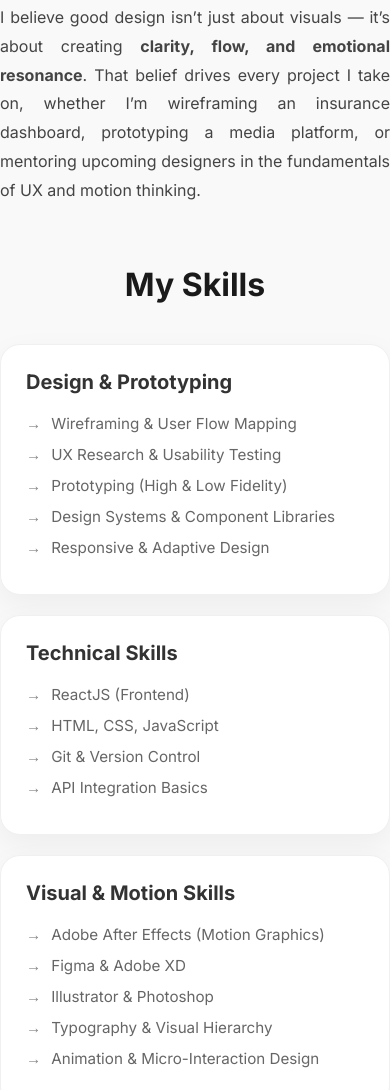
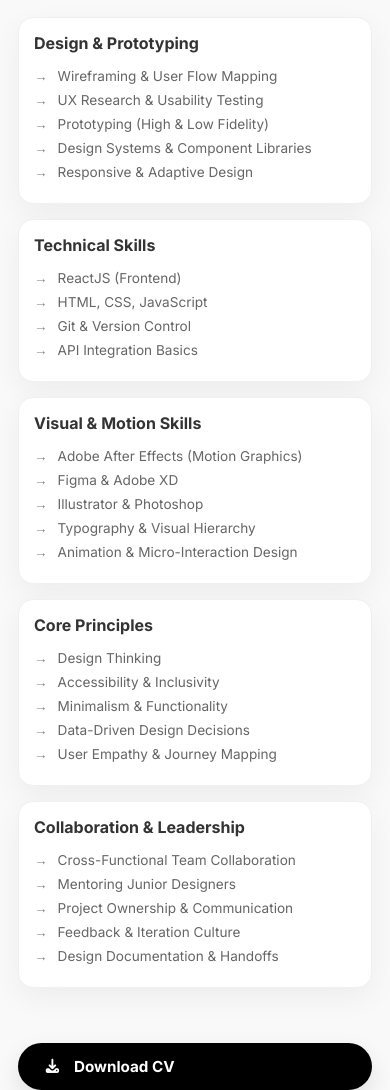
Before and after one commit to pamilerin-adetoye1/my-portfolio, a plain HTML site: page about.html in a window 390 px wide. Shown: the part 910-2000 px from the top of the page. Drawn offline with Linux system fonts and the light colour scheme.

Commit message:
Fix about page responsiveness: add proper padding and improve mobile scaling

```diff
--- a/about.css
+++ b/about.css
@@ -1,9 +1,23 @@
 /* Hero Section */
 .about-section {
-  padding: 80px 20px;
+  padding: 80px 40px;
   text-align: center;
-  max-width: 1000px;
+  max-width: 100%;
   margin: 0 auto;
+}
+
+.hero {
+  width: 100%;
+  margin: 0 auto;
+  padding: 0 20px;
+}
+
+.hero h1 {
+  font-size: 3.5rem;
+  font-weight: 700;
+  margin-bottom: 30px;
+  color: #1a1a1a;
+  line-height: 1.2;
 }
 
 .about-text {
@@ -12,13 +26,15 @@
   margin-bottom: 20px;
   font-size: 1.1rem;
   color: #444;
+  word-wrap: break-word;
+  overflow-wrap: break-word;
 }
 
 /* Skills Section */
 .skills-container {
   width: 100%;
   margin: 60px 0;
-  padding: 0;
+  padding: 0 40px;
 }
 
 .skills-title {
@@ -31,9 +47,10 @@
 
 .skills-grid {
   display: grid;
-  grid-template-columns: repeat(auto-fit, minmax(280px, 1fr));
+  grid-template-columns: repeat(auto-fit, minmax(250px, 1fr));
   gap: 30px;
   text-align: left;
+  width: 100%;
 }
 
 .skill-category {
@@ -109,22 +126,52 @@
 }
 
 /* Responsive adjustments */
+@media (max-width: 1024px) {
+  .about-section {
+    padding: 60px 30px;
+  }
+
+  .skills-container {
+    padding: 0 30px;
+  }
+
+  .skills-grid {
+    grid-template-columns: repeat(auto-fit, minmax(220px, 1fr));
+  }
+}
+
 @media (max-width: 768px) {
   .about-section {
-    padding: 60px 20px;
+    padding: 50px 25px;
+  }
+
+  .hero {
+    padding: 0 15px;
+  }
+
+  .skills-container {
+    padding: 0 25px;
+  }
+
+  .hero {
+    width: 100%;
   }
 
   .hero h1 {
-    font-size: 3rem;
+    font-size: 2.5rem;
+    margin-bottom: 20px;
   }
 
   .about-text {
-    font-size: 1rem;
-    text-align: justify;
+    font-size: 0.95rem;
+    line-height: 1.6;
+    margin-bottom: 15px;
+    text-align: left;
   }
 
   .skills-title {
-    font-size: 2rem;
+    font-size: 1.75rem;
+    margin-bottom: 30px;
   }
 
   .skills-grid {
@@ -133,18 +180,70 @@
   }
 
   .skill-category {
-    padding: 25px;
+    padding: 20px;
+  }
+
+  .skill-category h3 {
+    font-size: 1.1rem;
+  }
+
+  .skill-category ul li {
+    font-size: 0.9rem;
   }
 }
 
 @media (max-width: 480px) {
+  .about-section {
+    padding: 40px 18px;
+  }
+
+  .hero {
+    padding: 0 8px;
+  }
+
+  .skills-container {
+    padding: 0 18px;
+  }
+
   .hero h1 {
-    font-size: 2.5rem;
+    font-size: 1.8rem;
+    margin-bottom: 15px;
+  }
+
+  .about-text {
+    font-size: 0.9rem;
+    line-height: 1.5;
+    margin-bottom: 12px;
+  }
+
+  .skills-title {
+    font-size: 1.5rem;
+    margin-bottom: 20px;
+  }
+
+  .skills-grid {
+    gap: 15px;
+  }
+
+  .skill-category {
+    padding: 15px;
+    border-radius: 15px;
+  }
+
+  .skill-category h3 {
+    font-size: 1rem;
+    margin-bottom: 15px;
+  }
+
+  .skill-category ul li {
+    font-size: 0.85rem;
+    margin-bottom: 8px;
   }
 
   .download-btn {
     width: 100%;
-    justify-content: center;
+    padding: 14px 25px;
+    font-size: 0.95rem;
   }
 }
 
```
